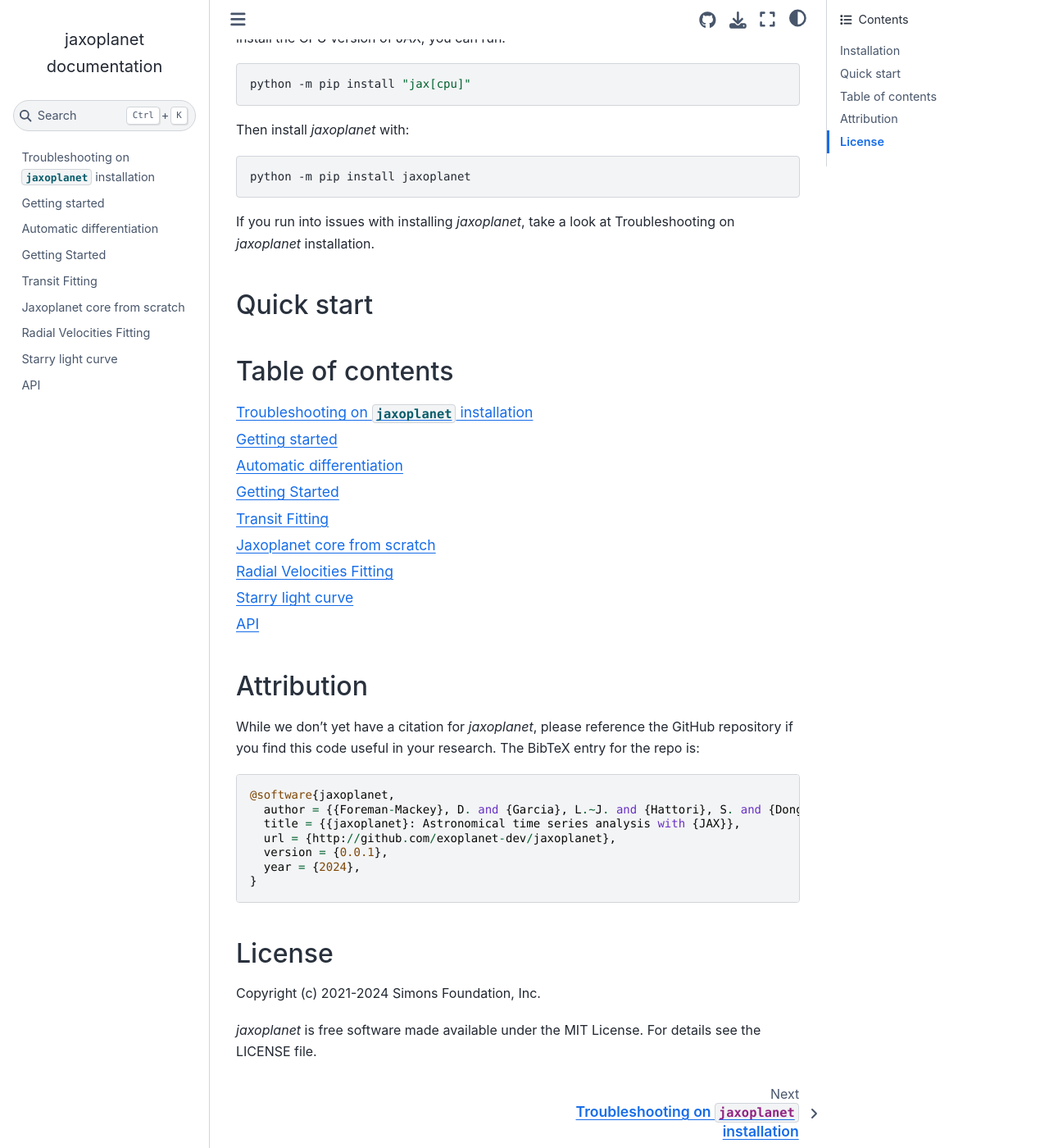
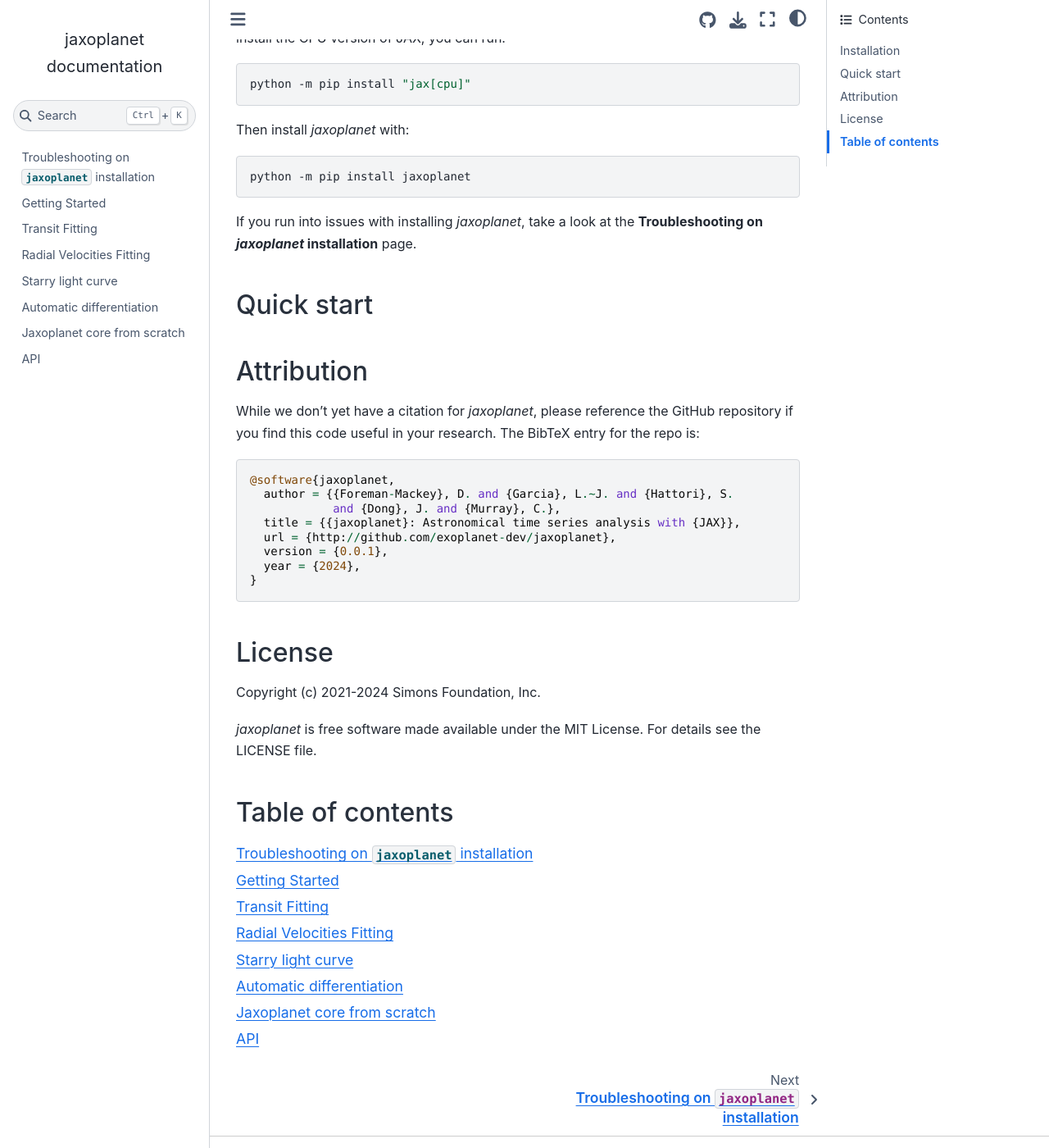
Before and after one commit to exoplanet-dev/jaxoplanet, a Sphinx documentation site: the page built from docs/index.md, in a window 1280 px wide and 1400 px high, scrolled down 491 px. Shown: the whole window at 82% size. Built offline with Sphinx 7.4.7 and the Sphinx Book theme 1.1.4, drawn with Linux system fonts in a browser that asks for light colours; the version number could not be read and is left out; some of the changed lines change nothing that is shown.

Commit message:
put TOC into index.md

````diff
--- a/README.md
+++ b/README.md
@@ -33,27 +33,10 @@
 python -m pip install jaxoplanet
 ```
 
-If you run into issues with installing *jaxoplanet*, take a look at Troubleshooting on *jaxoplanet* installation.
+If you run into issues with installing *jaxoplanet*, take a look at the **Troubleshooting on *jaxoplanet* installation** page.
 
 ## Quick start
 
-## Table of contents
-
-```{toctree}
----
-maxdepth: 1
----
-
-installation.md
-start
-tutorials/autodiff.ipynb
-tutorials/orbits.ipynb
-tutorials/transit.ipynb
-tutorials/core-from-scratch.ipynb
-tutorials/rv.ipynb
-tutorials/starry.ipynb
-api
-```
 
 ## Attribution
 While we don't yet have a citation for *jaxoplanet*, please reference the GitHub repository if you find
@@ -61,7 +44,8 @@
 
 ```
 @software{jaxoplanet,
-  author = {{Foreman-Mackey}, D. and {Garcia}, L.~J. and {Hattori}, S. and {Dong}, J. and {Murray}, C.},
+  author = {{Foreman-Mackey}, D. and {Garcia}, L.~J. and {Hattori}, S.
+            and {Dong}, J. and {Murray}, C.},
   title = {{jaxoplanet}: Astronomical time series analysis with {JAX}},
   url = {http://github.com/exoplanet-dev/jaxoplanet},
   version = {0.0.1},
--- a/docs/index.md
+++ b/docs/index.md
@@ -1,2 +1,19 @@
 ```{include} ../README.md
 ```
+
+## Table of contents
+
+```{toctree}
+---
+maxdepth: 1
+---
+
+installation.md
+tutorials/orbits.ipynb
+tutorials/transit.ipynb
+tutorials/rv.ipynb
+tutorials/starry.ipynb
+tutorials/autodiff.ipynb
+tutorials/core-from-scratch.ipynb
+api
+```
````
